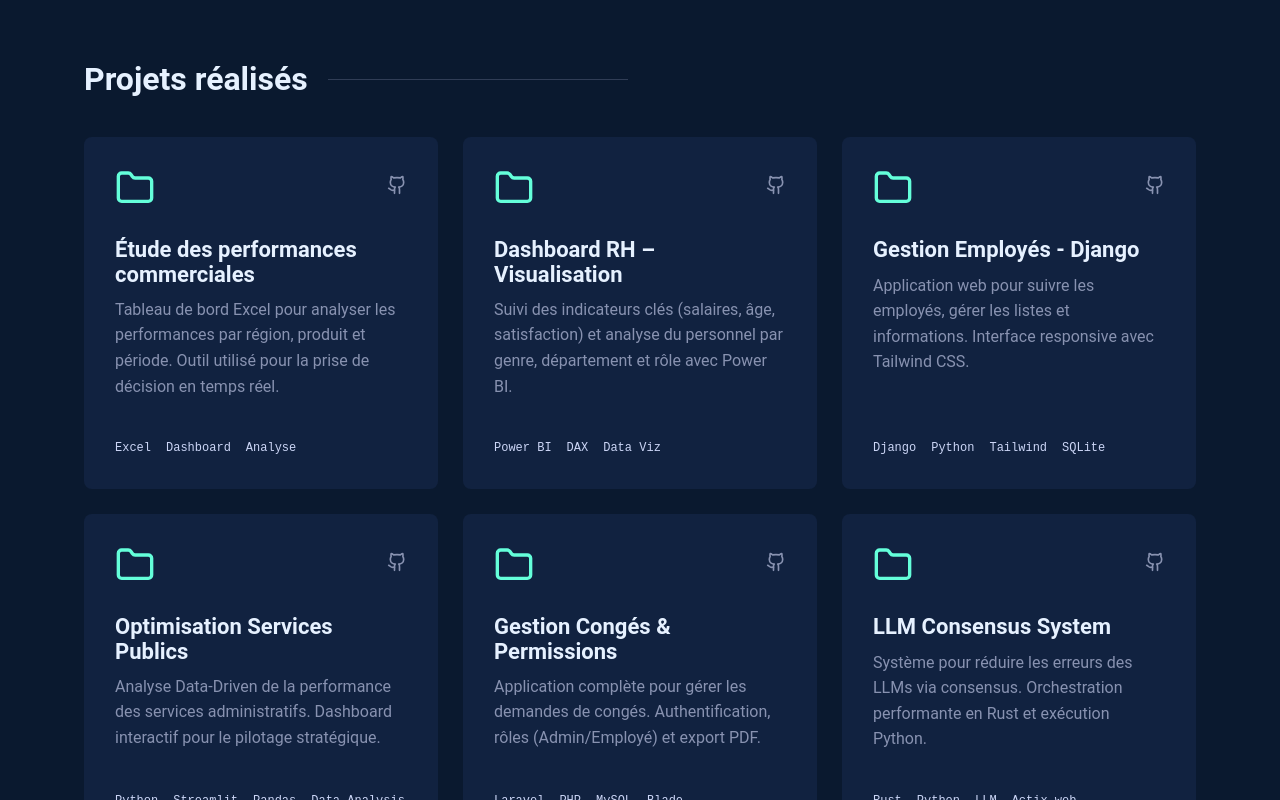
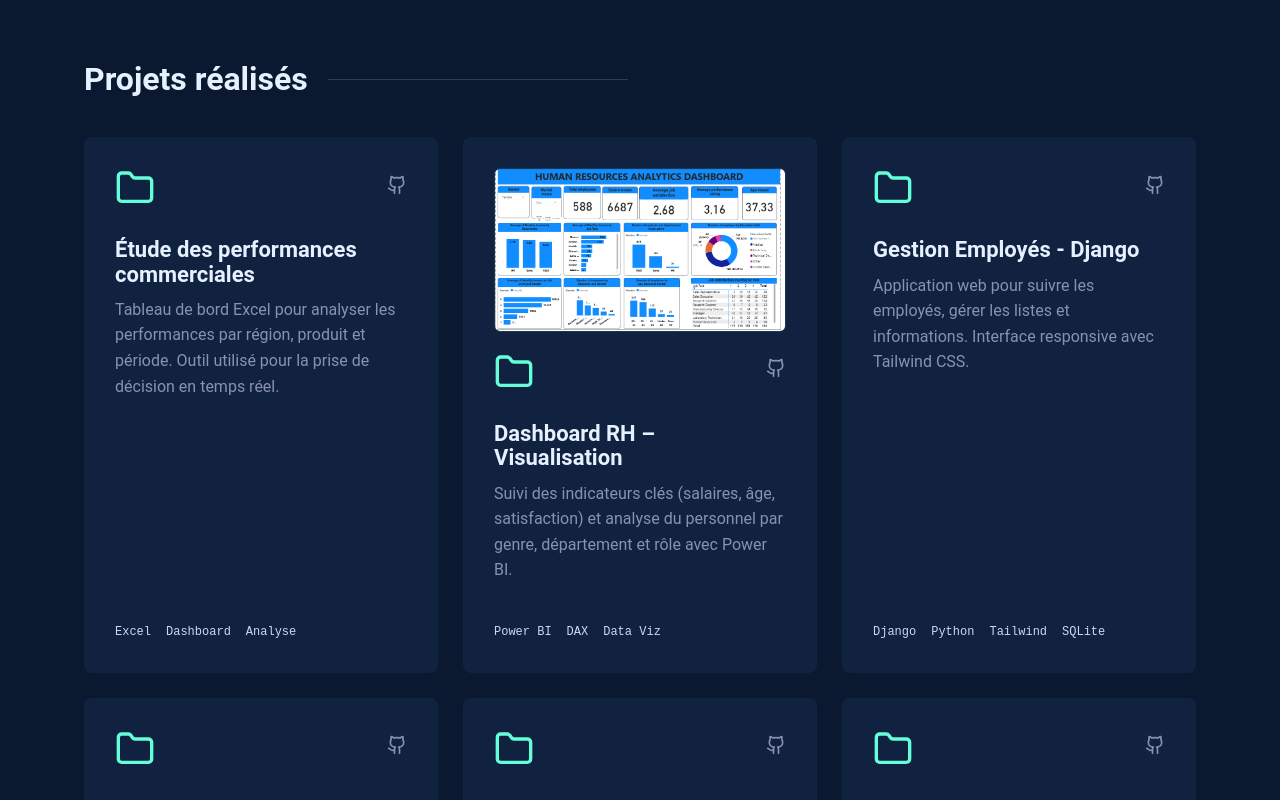
Before and after one commit to bedelolo/Bedel_portfolio, a React (Vite) app: page / in a window 1280 px wide. Shown: the part 3860-4660 px from the top of the page. Built offline with nearby package versions, Linux system fonts and the light colour scheme.

Commit message:
Fix defineConfig import

```diff
--- a/src/sections/Projects.css
+++ b/src/sections/Projects.css
@@ -18,6 +18,25 @@
 .project-card:hover {
     transform: translateY(-7px);
     border-color: var(--color-accent);
+}
+
+.project-image {
+    width: 100%;
+    margin-bottom: 20px;
+    border-radius: 6px;
+    overflow: hidden;
+    border: 1px solid rgba(100, 255, 218, 0.1);
+}
+
+.project-image img {
+    width: 100%;
+    height: auto;
+    display: block;
+    transition: var(--transition);
+}
+
+.project-card:hover .project-image img {
+    transform: scale(1.05);
 }
 
 .project-header {
--- a/src/sections/Projects.jsx
+++ b/src/sections/Projects.jsx
@@ -12,27 +12,33 @@ const Projects = () => {
     const projectsData = [
         {
             tech: ['Excel', 'Dashboard', 'Analyse'],
-            github: 'https://github.com/bedeloloukpona/Tableau_de_bord'
+            github: 'https://github.com/bedeloloukpona/Tableau_de_bord',
+            image: null
         },
         {
             tech: ['Power BI', 'DAX', 'Data Viz'],
-            github: 'https://github.com/bedeloloukpona/Human_Analytics_dashboard'
+            github: 'https://github.com/bedeloloukpona/Human_Analytics_dashboard',
+            image: '/Dashboard.png'
         },
         {
             tech: ['Django', 'Python', 'Tailwind', 'SQLite'],
-            github: 'https://github.com/bedelolo/django-gestion-employe'
+            github: 'https://github.com/bedelolo/django-gestion-employe',
+            image: null
         },
         {
             tech: ['Python', 'Streamlit', 'Pandas', 'Data Analysis'],
-            github: 'https://github.com/bedelolo/Optimisation-services-publics'
+            github: 'https://github.com/bedelolo/Optimisation-services-publics',
+            image: null
         },
         {
             tech: ['Laravel', 'PHP', 'MySQL', 'Blade'],
-            github: 'https://github.com/bedelolo/essai2-laravel'
+            github: 'https://github.com/bedelolo/essai2-laravel',
+            image: null
         },
         {
             tech: ['Rust', 'Python', 'LLM', 'Actix-web'],
-            github: 'https://github.com/remiboivin021/llm-consensus-system'
+            github: 'https://github.com/remiboivin021/llm-consensus-system',
+            image: null
         }
     ];
 
@@ -58,6 +64,11 @@ const Projects = () => {
                             viewport={{ once: true }}
                             transition={{ duration: 0.5, delay: index * 0.1 }}
                         >
+                            {projectsData[index].image && (
+                                <div className="project-image">
+                                    <img src={projectsData[index].image} alt={project.title} />
+                                </div>
+                            )}
                             <div className="project-header">
                                 <Folder size={40} className="folder-icon" />
                                 <div className="project-links">
```
Also changed, not shown: public/Dashboard.png (added), 1 other file (tests, documents, lock files or other folders).
